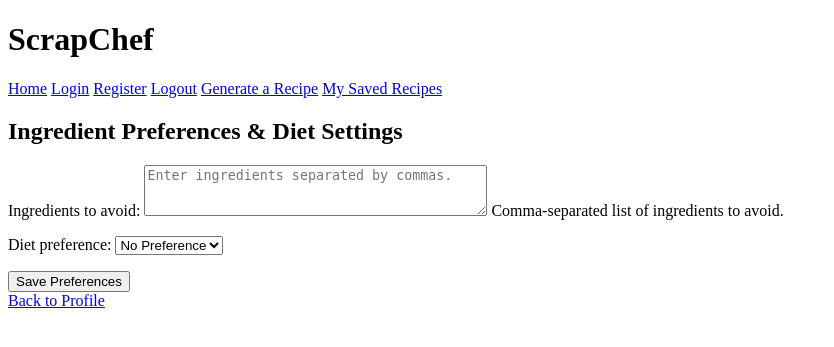
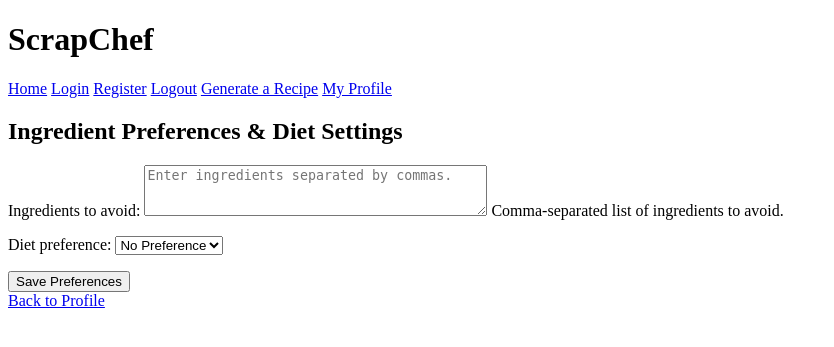
Before and after one commit to CarterSwain/scrapchef_v2, a Django app: page /profiles/preferences/ in a window 1280 px wide. Shown: the top 347 px of the page, without its empty margins (0-834 px from the left). Run offline with Django 5.2, Linux system fonts and the light colour scheme; the visitor is signed in with stand-in values (Sample User, id 1); data comes from the database, SQL or seed files in the repository.

Commit message:
Edit link to profile to correctly say 'My Profile'

```diff
--- a/templates/base.html
+++ b/templates/base.html
@@ -12,7 +12,7 @@
             <a href="{% url 'account_signup' %}">Register</a>
             <a href="{% url 'account_logout' %}">Logout</a>
             <a href="{% url 'generate_recipe' %}">Generate a Recipe</a>
-            <a href="{% url 'profiles:profile' %}">My Saved Recipes</a>
+            <a href="{% url 'profiles:profile' %}">My Profile</a>
 
         </nav>
     </header>
```
